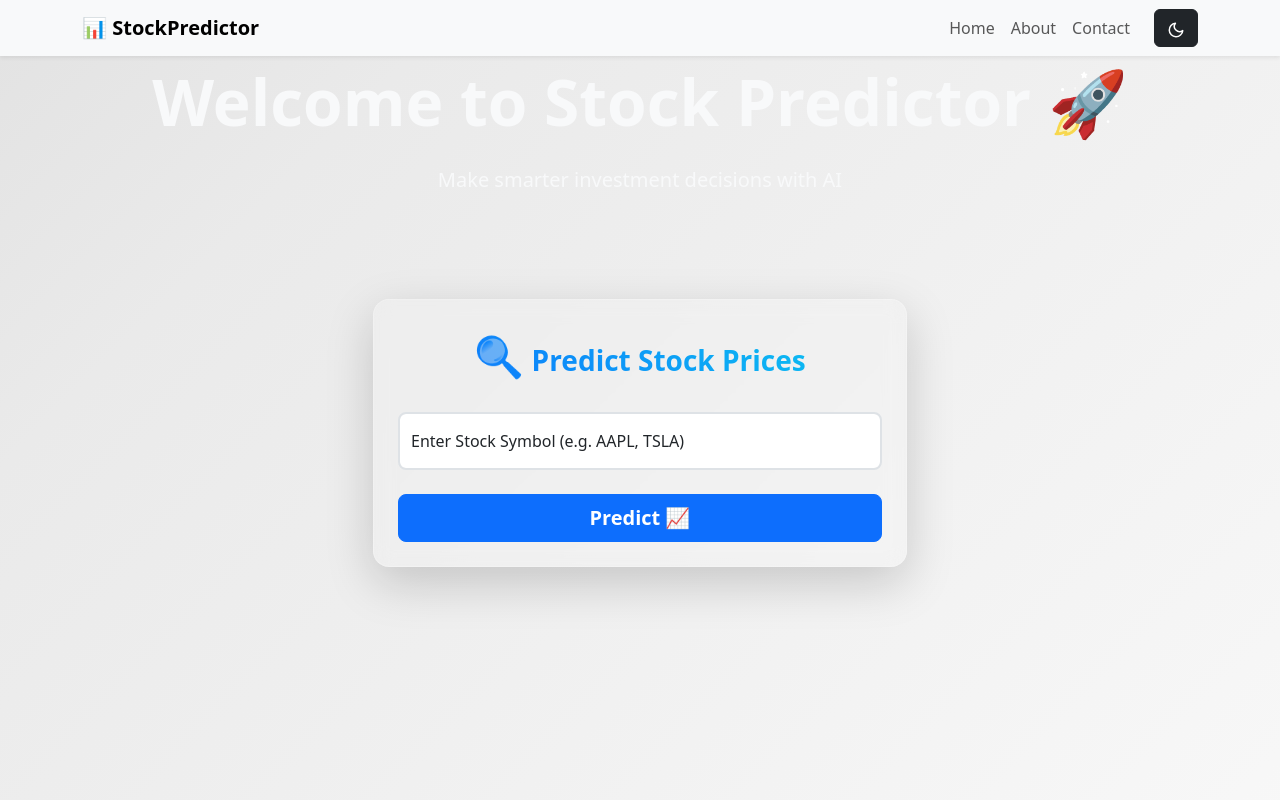
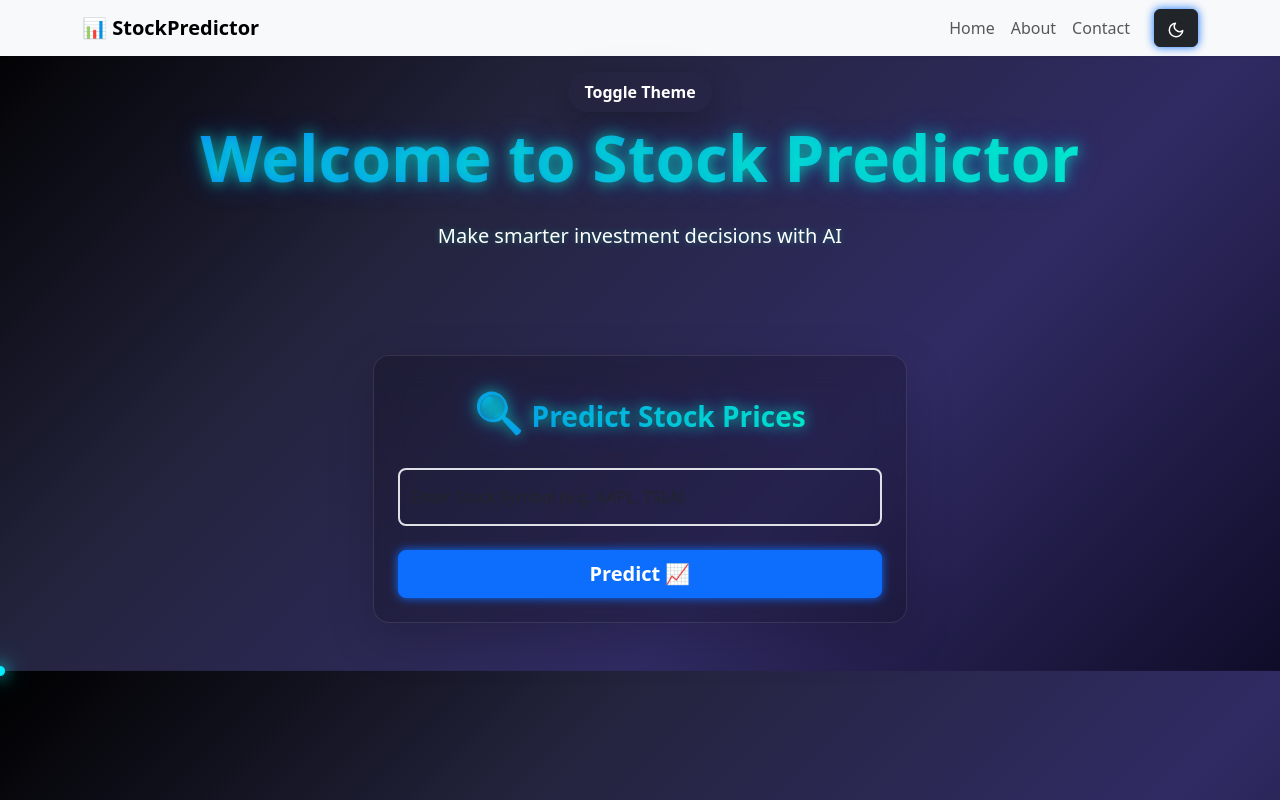
Before and after one commit to reetikaagrrawal/stockpredictator-web, a React (Vite) app: page / in a window 1280 px wide. Built offline with nearby package versions, Linux system fonts and the light colour scheme; a small style sheet from the web is missing.

Commit message:
✨ Final UI polish: glow effect + animated background

```diff
--- a/src/App.jsx
+++ b/src/App.jsx
@@ -1,4 +1,4 @@
-import { useState } from "react";
+import { useState, useEffect } from "react";
 import { motion } from "framer-motion";
 import { Container } from "react-bootstrap";
 import axios from "axios";
@@ -6,25 +6,31 @@ import axios from "axios";
 import CustomNavbar from "./components/Navbar";
 import StockInputForm from "./components/StockInputForm";
 import PredictionResult from "./components/PredictionResult";
-import PredictionChart from "./components/PredictionChart";      // ✅ Chart.js
-import TradingViewWidget from "./components/TradingViewWidget";  // ✅ Live stock chart
-import ScrollReveal from "./components/ScrollReveal";            // ✅ Scroll-based animation
+import PredictionChart from "./components/PredictionChart"; // ✅ Chart.js
+import TradingViewWidget from "./components/TradingViewWidget"; // ✅ Live stock chart
+import ScrollReveal from "./components/ScrollReveal"; // ✅ Scroll-based animation
+import CursorTrail from "./components/CursorTrail"; // ✅ Neon cursor trail
 
 import "./styles/global.css";
 
 function App() {
   const [predictionData, setPredictionData] = useState(null);
 
+  // ✅ Force dark mode on load
+  useEffect(() => {
+    document.body.classList.add("dark-mode");
+  }, []);
+
   const handlePredictionRequest = async (symbol) => {
     try {
-      // const response = await axios.post("http://localhost:8000/predict", {
-      //   stock_symbol: symbol, // ✅ Matches FastAPI backend model
-      // });
       console.log("Triggering prediction for:", symbol);
 
-      const response = await axios.post(`${import.meta.env.VITE_BACKEND_URL}/predict`, {
-        stock_symbol: symbol, // ✅ Matches FastAPI backend model
-      });
+      const response = await axios.post(
+        `${import.meta.env.VITE_BACKEND_URL}/predict`,
+        {
+          stock_symbol: symbol, // ✅ Matches FastAPI backend model
+        }
+      );
 
       setPredictionData({
         symbol: response.data.stock,
@@ -37,19 +43,38 @@ function App() {
 
   return (
     <>
+      <CursorTrail />
       <CustomNavbar />
+
+      {/* ✅ Optional Dark/Light Toggle Button */}
+      <div style={{ textAlign: "center", marginTop: "1rem" }}>
+        <button
+          onClick={() => document.body.classList.toggle("dark-mode")}
+          className="glass-card"
+          style={{
+            border: "none",
+            background: "transparent",
+            color: "var(--text-color)",
+            padding: "0.5rem 1rem",
+            fontWeight: "600",
+          }}
+        >
+          Toggle Theme
+        </button>
+      </div>
 
       <div className="bg-wrapper">
         <motion.div
-          className="hero-text"
+          className="hero-text neon-hero"
           initial={{ opacity: 0, y: -50 }}
           animate={{ opacity: 1, y: 0 }}
           transition={{ duration: 1 }}
         >
-          <h1 className="display-3 fw-bold text-center text-light">
-            Welcome to Stock Predictor 🚀
+          <div className="neon-background" />
+          <h1 className="display-3 fw-bold text-center gradient-text">
+            Welcome to Stock Predictor
           </h1>
-          <p className="lead text-center text-light">
+          <p className="lead text-center glow-text">
             Make smarter investment decisions with AI
           </p>
         </motion.div>
--- /dev/null
+++ b/src/components/CursorTrail.css
@@ -0,0 +1,24 @@
+.cursor-trail {
+    position: fixed;
+    width: 10px;
+    height: 10px;
+    background: #00f0ff;
+    border-radius: 50%;
+    pointer-events: none;
+    z-index: 9999;
+    box-shadow: 0 0 15px #00f0ff, 0 0 30px #00f0ff;
+    animation: pulse 0.5s infinite;
+    transform: translate(-50%, -50%);
+  }
+
+  @keyframes pulse {
+    0% {
+      transform: scale(1) translate(-50%, -50%);
+    }
+    50% {
+      transform: scale(1.5) translate(-50%, -50%);
+    }
+    100% {
+      transform: scale(1) translate(-50%, -50%);
+    }
+  }
--- /dev/null
+++ b/src/components/CursorTrail.jsx
@@ -0,0 +1,25 @@
+import { useEffect } from "react";
+import "./CursorTrail.css"; // This will import the CSS
+
+const CursorTrail = () => {
+  useEffect(() => {
+    const trail = document.createElement("div");
+    trail.className = "cursor-trail";
+    document.body.appendChild(trail);
+
+    const moveTrail = (e) => {
+      trail.style.left = `${e.clientX}px`;
+      trail.style.top = `${e.clientY}px`;
+    };
+
+    window.addEventListener("mousemove", moveTrail);
+    return () => {
+      window.removeEventListener("mousemove", moveTrail);
+      document.body.removeChild(trail);
+    };
+  }, []);
+
+  return null;
+};
+
+export default CursorTrail;
--- a/src/components/PredictionResult.jsx
+++ b/src/components/PredictionResult.jsx
@@ -1,4 +1,3 @@
-// src/components/PredictionResult.jsx
 import { motion } from 'framer-motion'
 import { Card } from 'react-bootstrap'
 
@@ -14,7 +13,9 @@ const PredictionResult = ({ symbol, predictions }) => {
       className="my-5"
     >
       <Card className="glass-card p-4 shadow-lg border-0">
-        <h4 className="text-center fw-bold mb-3">📊 Prediction for {symbol}</h4>
+        <h4 className="text-center fw-bold mb-3" style={{ color: 'var(--text-color)' }}>
+          📊 Prediction for {symbol}
+        </h4>
         <ul className="list-unstyled text-center">
           {predictions.map((price, index) => (
             <motion.li
@@ -24,6 +25,7 @@ const PredictionResult = ({ symbol, predictions }) => {
               transition={{ duration: 0.4, delay: index * 0.1 }}
               viewport={{ once: true }}
               className="mb-2"
+              style={{ color: 'var(--text-color)' }}
             >
               <span className="fw-medium">Day {index + 1}</span>: ₹ {price.toFixed(2)}
             </motion.li>
--- a/src/components/StockInputForm.jsx
+++ b/src/components/StockInputForm.jsx
@@ -34,6 +34,7 @@ const StockInputForm = ({ onSubmit }) => {
                   value={stockSymbol}
                   onChange={(e) => setStockSymbol(e.target.value)}
                   className="rounded-3 border-2"
+                  style={{ color: 'var(--text-color)', backgroundColor: 'transparent' }}
                 />
               </FloatingLabel>
               <div className="d-grid">
--- a/src/styles/global.css
+++ b/src/styles/global.css
@@ -1,18 +1,22 @@
-/* Light theme (default) */
+/* Light Theme */
 :root {
   --bg-color: #ffffff;
   --text-color: #000000;
   --primary-color: #0d6efd;
+  --accent-color: #00ffc3;
+  --glass-bg: rgba(255, 255, 255, 0.1);
 }
 
-  /* Dark theme overrides */
+/* Dark Theme Overrides */
 body.dark-mode {
-    --bg-color: #121212;
+  --bg-color: #0f0c29;
   --text-color: #ffffff;
   --primary-color: #0d6efd;
+  --accent-color: #00ffc3;
+  --glass-bg: rgba(0, 0, 0, 0.2);
 }
 
-  /* Global body styles */
+/* Global Styles */
 body {
   margin: 0;
   padding: 0;
@@ -21,27 +25,22 @@
   background-size: 400% 400%;
   animation: gradientBG 15s ease infinite;
   color: var(--text-color);
-    transition: all 0.3s ease-in-out;
-  }
-
-  /* Animated background */
-  @keyframes gradientBG {
-    0% {
-      background-position: 0% 50%;
-    }
-    50% {
-      background-position: 100% 50%;
-    }
-    100% {
-      background-position: 0% 50%;
-    }
+  transition: all 0.4s ease-in-out;
+  overflow-x: hidden;
 }
 
 body.dark-mode {
   background: linear-gradient(-45deg, #0f0c29, #302b63, #24243e, #000000);
 }
 
-  /* Headings and text */
+/* Animated Background Keyframes */
+@keyframes gradientBG {
+  0% { background-position: 0% 50%; }
+  50% { background-position: 100% 50%; }
+  100% { background-position: 0% 50%; }
+}
+
+/* Typography */
 h1, h2, h3, h4, h5, h6, p {
   margin: 0;
   padding: 0.5rem;
@@ -58,44 +57,68 @@
 button {
   font-size: 16px;
   padding: 0.5rem 1rem;
-    border-radius: 8px;
+  border-radius: 12px;
   transition: all 0.2s ease-in-out;
   cursor: pointer;
+  background-color: var(--primary-color);
+  color: white;
+  border: none;
+  box-shadow: 0 0 10px var(--primary-color);
 }
 
-  /* Scrollbar customization (optional) */
+button:hover {
+  transform: scale(1.05);
+  box-shadow: 0 0 20px var(--accent-color);
+}
+
+/* Scrollbar */
 ::-webkit-scrollbar {
   width: 8px;
 }
-
 ::-webkit-scrollbar-thumb {
   background: var(--primary-color);
   border-radius: 8px;
 }
-
 ::-webkit-scrollbar-track {
   background: transparent;
 }
 
-  /* ✅ Glassmorphism card style */
+/* Glassmorphism */
 .glass-card {
-    background: rgba(255, 255, 255, 0.1);
+  background: var(--glass-bg);
   border: 1px solid rgba(255, 255, 255, 0.2);
-    backdrop-filter: blur(10px);
+  backdrop-filter: blur(15px);
   -webkit-backdrop-filter: blur(15px);
-    box-shadow: 0 8px 32px 0 rgba(0, 0, 0, 0.2);
+  box-shadow: 0 8px 32px rgba(0, 0, 0, 0.25);
   border-radius: 20px;
   transition: all 0.3s ease-in-out;
 }
 
 body.dark-mode .glass-card {
-    background: rgba(0, 0, 0, 0.2);
   border: 1px solid rgba(255, 255, 255, 0.1);
 }
 
+/* Gradient + Neon Text */
 .gradient-text {
-    background: linear-gradient(45deg, #0d6efd, #0dcaf0);
+  background: linear-gradient(90deg, #0d6efd, #00ffc3);
   -webkit-background-clip: text;
   background-clip: text;
   -webkit-text-fill-color: transparent;
+  animation: glowPulse 4s ease-in-out infinite;
 }
+
+@keyframes glowPulse {
+  0%, 100% {
+    text-shadow: 0 0 10px rgba(0, 255, 195, 0.4), 0 0 20px rgba(13, 110, 253, 0.3);
+  }
+  50% {
+    text-shadow: 0 0 15px rgba(0, 255, 195, 0.7), 0 0 30px rgba(13, 110, 253, 0.5);
+  }
+}
+
+/* Glowing Subtext */
+.glow-text {
+  color: var(--text-color);
+  text-shadow: 0 0 6px rgba(0, 255, 195, 0.3);
+  font-weight: 500;
+}
```
Lines whose indentation alone changed are shown as unchanged.
